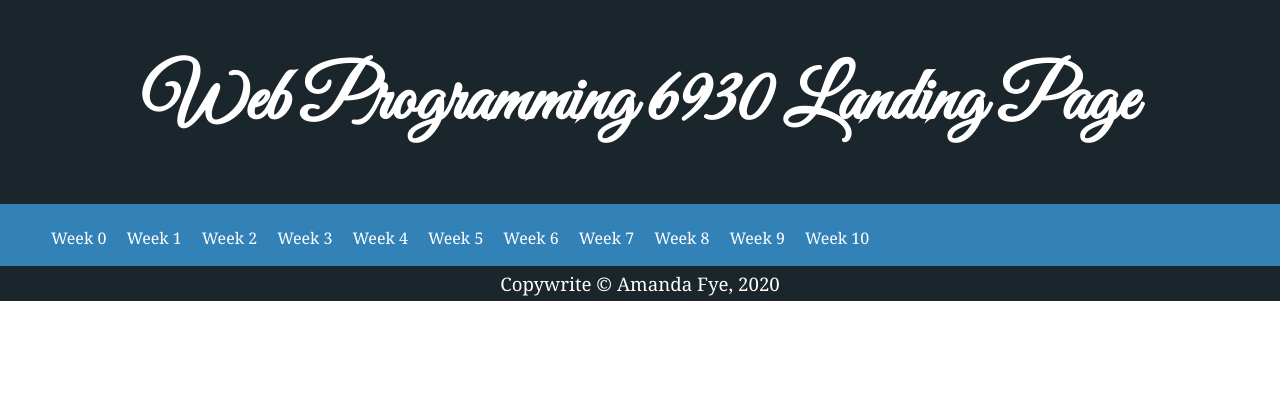
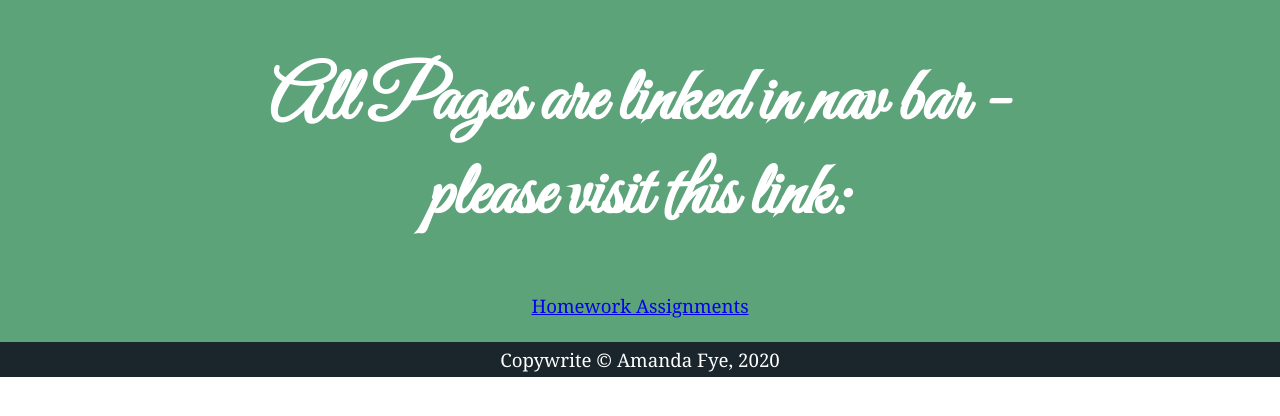
Before and after one commit to amandanfye/6930AmandaFye, a plain HTML site: page index.html in a window 1280 px wide. Drawn offline with Linux system fonts and the light colour scheme.

Commit message:
Add files via upload

```diff
--- a/index.html
+++ b/index.html
@@ -8,24 +8,11 @@
 
 <div id="wrap">
     <div id="header">
-        <h1>Web Programming 6930 Landing Page</h1>
+        <h1>All Pages are linked in nav bar -
+			<br>please visit this link:</h1>
+			<p><a href="https://amandanfye.github.io/6930AmandaFye/EME6930/Week3/index.html">Homework Assignments</a></p>
     </div>
-	<div id="nav">
-		<ul class="nav">
-		<li><a href=EME6930/Week0/index.html>Week 0</a></li>
-		<li><a href=EME6930/Week1/index.html>Week 1</a></li>
-		<li><a href=EME6930/Week2/index.html>Week 2</a></li>
-		<li><a href=EME6930/Week3/index.html>Week 3</a></li>
-		<li><a href=EME6930/Week4/index.html>Week 4</a></li>
-		<li><a href=EME6930/Week5/index.html>Week 5</a></li>
-		<li><a href=EME6930/Week6/index.html>Week 6</a></li>
-		<li><a href=EME6930/Week7/index.html>Week 7</a></li>
-		<li><a href=EME6930/Week8/index.html>Week 8</a></li>
-		<li><a href=EME6930/Week9/index.html>Week 9</a></li>
-		<li><a href=EME6930/Week10/index.html>Week 10</a></li>
-		</ul>
-	</div>
-</div>
+
 
 <div id="footer">
         <p>Copywrite &copy; Amanda Fye, 2020</p>
--- a/style.css
+++ b/style.css
@@ -7,11 +7,11 @@ body, html {
 #wrap {
 	width:100%;
 	margin:0 auto;
-	background: #1b262c;
+	background: #5DA37A;
 }
 #header{
 	padding:5px 10px;
-	background: #1b262c;
+	background: #5DA37A;
 	text-align:center;
 }
 #footer {
```
